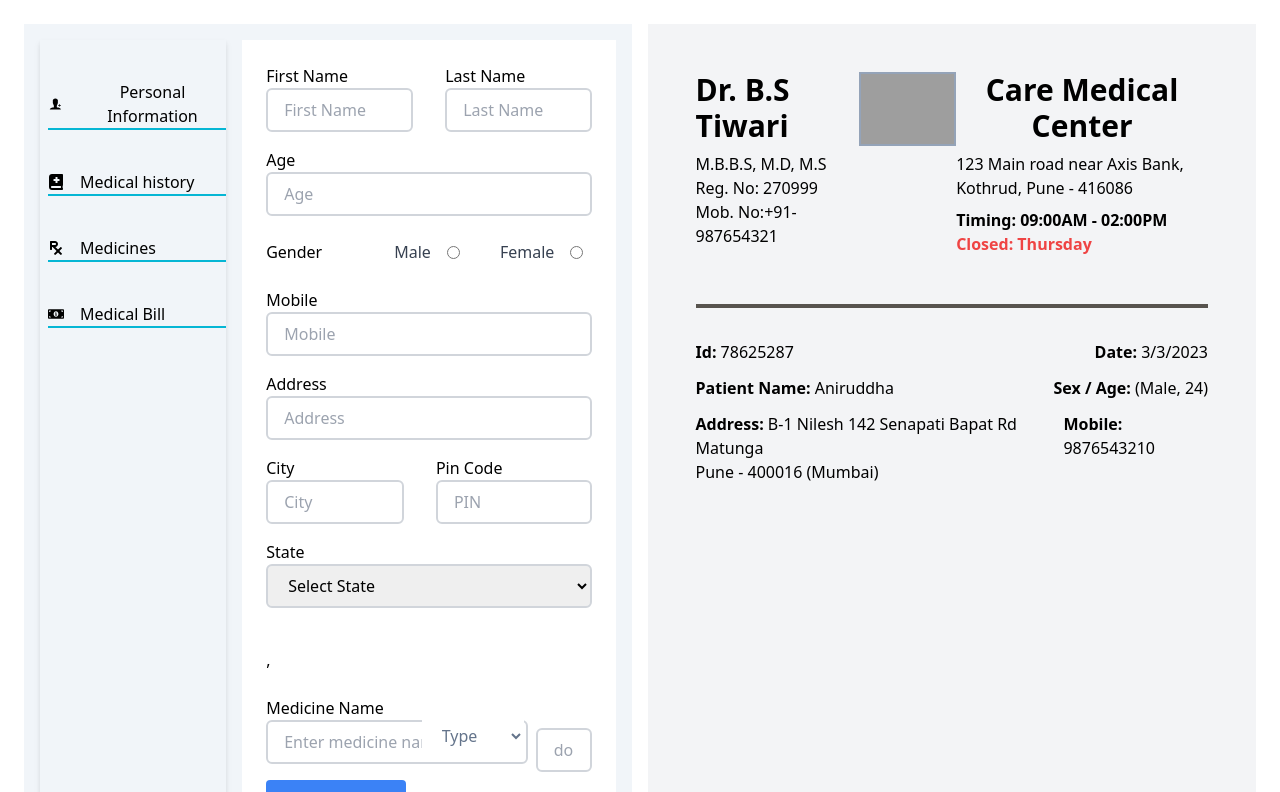
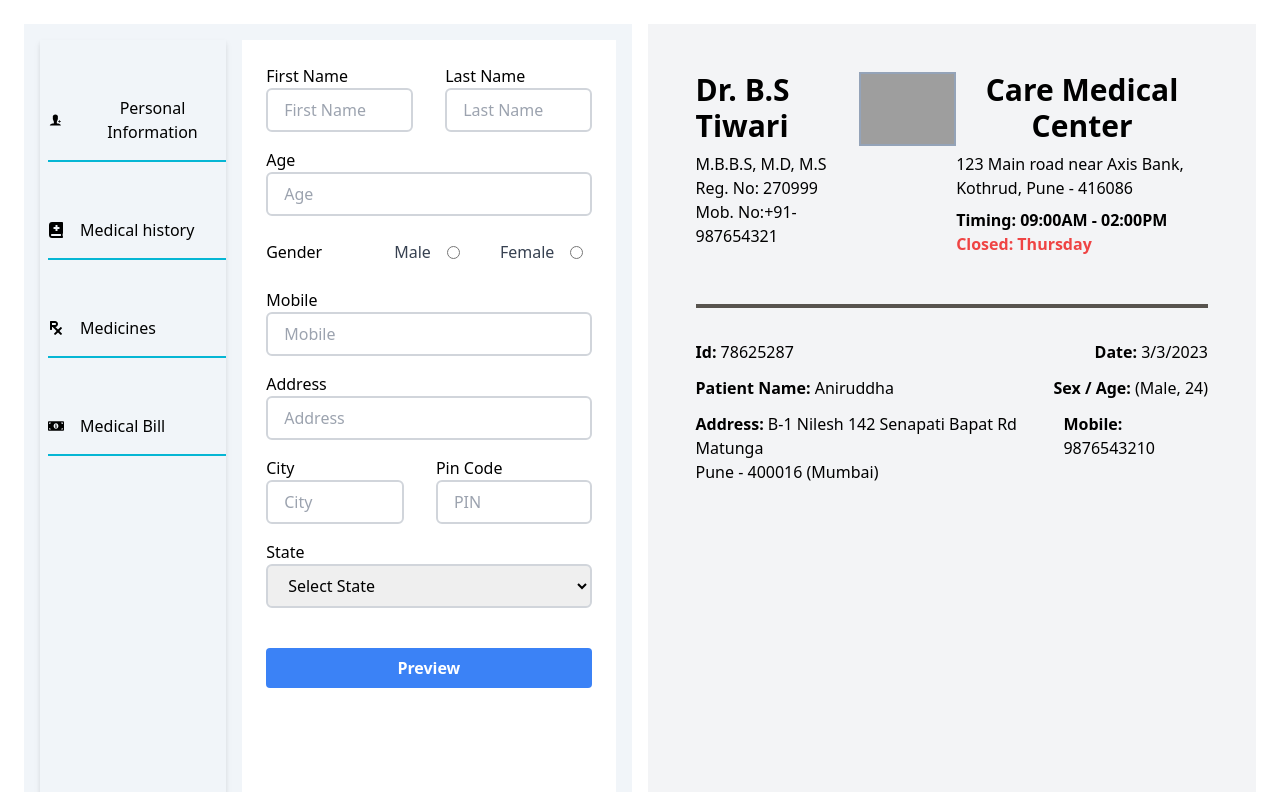
Before and after one commit to affu72/Medical-report, a React (Create React App) app: page / in a window 1280 px wide. Shown: the top 792 px of the page. Built offline with nearby package versions, Linux system fonts and the light colour scheme; grey boxes are pictures that could not be loaded.

Commit message:
form section dyamic rendering on tab press

```diff
--- a/src/components/MainComponent/InputForms.tsx
+++ b/src/components/MainComponent/InputForms.tsx
@@ -2,24 +2,23 @@ import PersonalInformation from "./PersonalInformation";
 import Medicines from "./Medicines";
 import MedicalHistory from "./MedicalHistory";
 import MedicalBill from "./MedicalBill";
+import { useEffect } from "react";
 
-interface IProp {
-  // inputs: InterfaceInputs;
-  inputs: [boolean, boolean, boolean, boolean];
-  // handleInputChange: (
-  //   event: React.ChangeEvent<HTMLInputElement | HTMLTextAreaElement>
-  // ) => void;
-  // generateReport: (event: FormEvent<HTMLFormElement>) => void;
+interface propInput {
+  inputs: number;
 }
 
-function InputForms(props: IProp) {
-  console.log(props.inputs);
+function InputForms({ inputs }: propInput) {
+  const formSection = [
+    <PersonalInformation />,
+    <Medicines />,
+    <MedicalHistory />,
+    <MedicalBill />,
+  ];
+
   return (
     <form className="bg-white flex flex-col gap-6 p-6 basis-2/3">
-      <PersonalInformation />,
-      <Medicines />,
-      <MedicalHistory />,
-      <MedicalBill />,
+      {formSection[inputs]}
       <button
         type="submit"
         className="bg-blue-500 hover:bg-blue-700 text-white font-bold py-2 px-4 rounded"
--- a/src/components/MainComponent/MainPage.tsx
+++ b/src/components/MainComponent/MainPage.tsx
@@ -1,35 +1,30 @@
-import { useState } from "react";
+import { useState, useEffect } from "react";
 import SideNav from "./SideNav";
 import InputForms from "./InputForms";
+function MainPage() {
+  // type SideBarTuples = [boolean, boolean, boolean, boolean];
+  // const sideBarTuples: SideBarTuples = [true, false, false, false];
+  // const [showForm, setShowForm] = useState<SideBarTuples>(sideBarTuples);
 
-function MainPage() {
-  type SideBarTuples = [boolean, boolean, boolean, boolean];
+  // const showFormHandler = (event: React.MouseEvent<HTMLButtonElement>) => {
+  //   setShowForm((prev) => {
+  //     const list = prev;
+  //     for (let i = 0; i < list.length; i++) list[i] = false;
+  //     list[+event.currentTarget?.value] = true;
+  //     return list;
+  //   });
+  // };
 
-  const sideBarTuples: SideBarTuples = [true, false, false, false];
-
-  const [showForm, setShowForm] = useState<SideBarTuples>(sideBarTuples);
+  const [tabIndex, settabIndex] = useState(0);
 
   const showFormHandler = (event: React.MouseEvent<HTMLButtonElement>) => {
-    setShowForm((prev) => {
-      const list = prev;
+    settabIndex(+event.currentTarget.value);
+  };
 
-      for (let i = 0; i < list.length; i++) list[i] = false;
-
-      list[+event.currentTarget.value] = true;
-
-      return list;
-    });
-  };
-  console.log("re-render main page");
   return (
     <div className="w-1/2 flex gap-4 bg-slate-100 p-4">
       <SideNav onNavClick={showFormHandler} />
-      <InputForms
-        // inputs={inputs}
-        // handleInputChange={handleInputChange}
-        // generateReport={generateReport}
-        inputs={showForm}
-      ></InputForms>
+      <InputForms inputs={tabIndex}></InputForms>
     </div>
   );
 }
--- a/src/components/MainComponent/Medicines.tsx
+++ b/src/components/MainComponent/Medicines.tsx
@@ -45,7 +45,7 @@ const Medicines = () => {
   // const handleSaveClick = () => {
   //   getData(medicines);
   // };
-  console.log(medicines);
+  // console.log(medicines);
 
   return (
     <div>
--- a/src/components/MainComponent/PersonalInformation.tsx
+++ b/src/components/MainComponent/PersonalInformation.tsx
@@ -1,7 +1,14 @@
 import Input from "../MyComponents/Input";
 import IndianStateDropdown from "../MyComponents/IndianStateDropDown";
+import { useState } from "react";
+
+type PropPersonal = {
+  setTabIndex: number;
+};
 
 function PersonalInformation() {
+  const [tabIndex, settabIndex] = useState();
+
   return (
     <div>
       <div className="flex gap-8">
--- a/src/components/MainComponent/SideNav.tsx
+++ b/src/components/MainComponent/SideNav.tsx
@@ -19,14 +19,15 @@ function SideNav(props: SidebarProp) {
       <button
         value={sideButtons.personal}
         onClick={props.onNavClick}
-        className="w-full flex items-center gap-4 hover:font-semibold focus:font-semibold  border-b-2 border-cyan-500 transition-all duration-100 focus:bg-blue-100 hover:bg-blue-100 focus:py-4 hover:py-4 focus:translate-x-1"
+        className="w-full flex items-center gap-4 hover:font-semibold focus:font-semibold  border-b-2 border-cyan-500 transition-all duration-100 focus:bg-blue-100 hover:bg-blue-100 py-4 focus:translate-x-1"
       >
         <IoIosPersonAdd /> Personal Information
       </button>
+
       <button
         value={sideButtons.history}
         onClick={props.onNavClick}
-        className="w-full flex gap-4 items-center hover:font-semibold focus:font-semibold hover:scale-105 border-b-2 border-cyan-500 transition-all duration-100 focus:bg-blue-100 hover:bg-blue-100 focus:py-4 hover:py-4 focus:translate-x-1"
+        className="w-full flex gap-4 items-center hover:font-semibold focus:font-semibold  border-b-2 border-cyan-500 transition-all duration-100 focus:bg-blue-100 hover:bg-blue-100 py-4 focus:translate-x-1"
       >
         <FaBookMedical />
         Medical history
@@ -34,7 +35,7 @@ function SideNav(props: SidebarProp) {
       <button
         value={sideButtons.medicines}
         onClick={props.onNavClick}
-        className="w-full flex gap-4 items-center hover:font-semibold focus:font-semibold hover:scale-105 border-b-2 border-cyan-500 transition-all duration-100 focus:bg-blue-100 hover:bg-blue-100 focus:py-4 hover:py-4 focus:translate-x-1"
+        className="w-full flex gap-4 items-center hover:font-semibold focus:font-semibold  border-b-2 border-cyan-500 transition-all duration-100 focus:bg-blue-100 hover:bg-blue-100 py-4 focus:translate-x-1"
       >
         <FaPrescription />
         Medicines
@@ -42,7 +43,7 @@ function SideNav(props: SidebarProp) {
       <button
         value={sideButtons.bill}
         onClick={props.onNavClick}
-        className="w-full flex gap-4 items-center hover:font-semibold focus:font-semibold hover:scale-105 border-b-2 border-cyan-500 transition-all duration-100 focus:bg-blue-100 hover:bg-blue-100 focus:py-4 hover:py-4 focus:translate-x-1"
+        className="w-full flex gap-4 items-center hover:font-semibold focus:font-semibold  border-b-2 border-cyan-500 transition-all duration-100 focus:bg-blue-100 hover:bg-blue-100 py-4 focus:translate-x-1"
       >
         <FaMoneyBillAlt />
         Medical Bill
```
